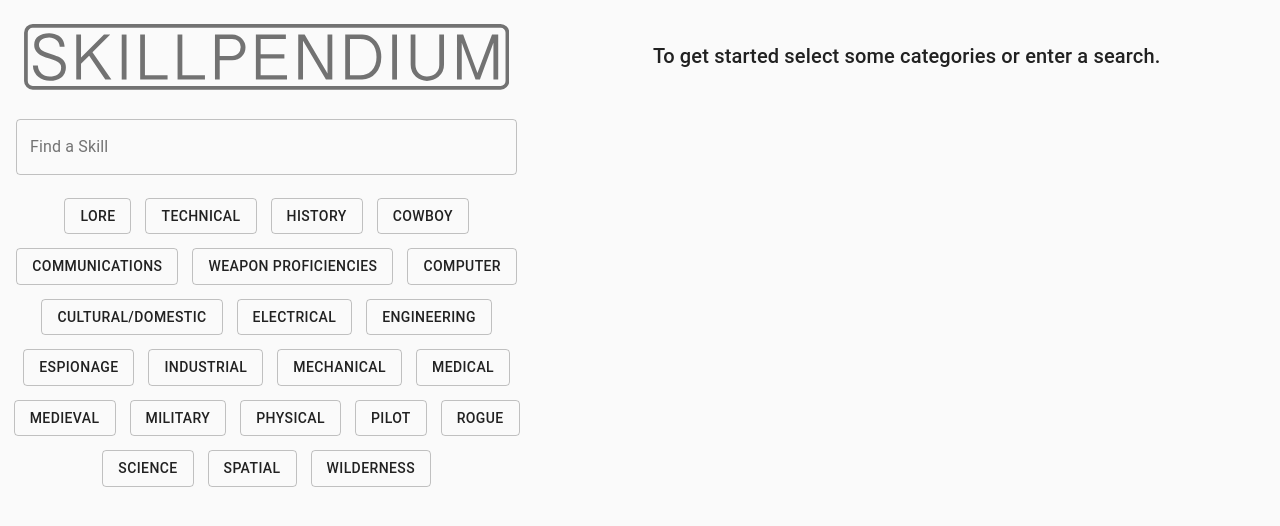
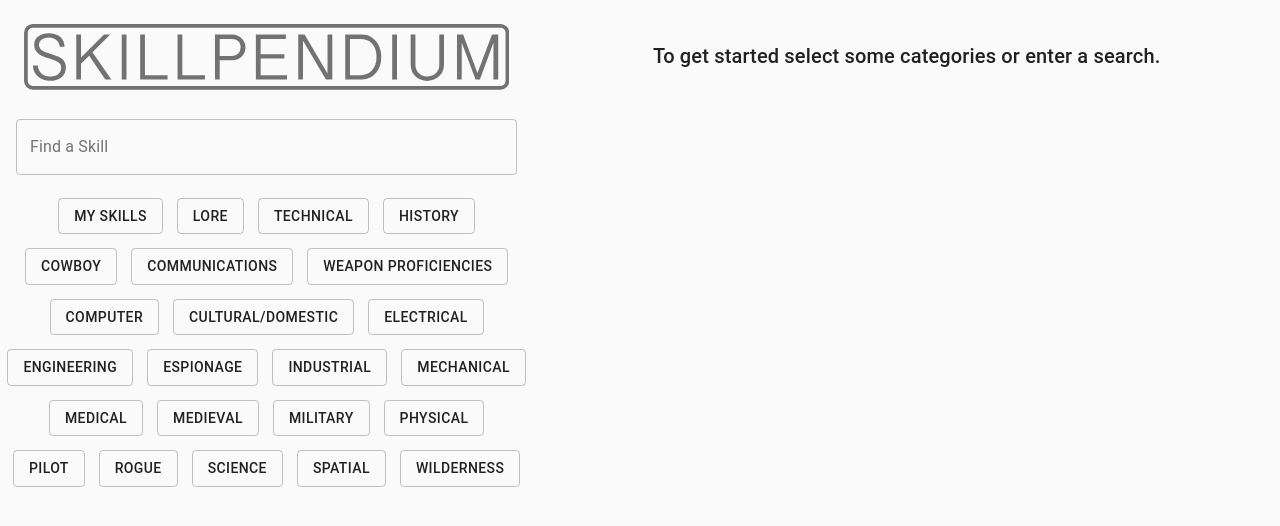
Before and after one commit to ChaoticNeutralCode/skillpendium, a React (Create React App) app: page / in a window 1280 px wide. Shown: the top 526 px of the page. Built offline with nearby package versions, Linux system fonts and the light colour scheme.

Commit message:
Can now add skills to a personal collection.

```diff
--- a/src/actions.js
+++ b/src/actions.js
@@ -44,3 +44,14 @@ export function clearFilters() {
     type: CLEAR_FILTERS
   };
 };
+
+export const TOGGLE_SKILL_IN_COLLECTION = 'TOGGLE_SKILL_IN_COLLECTION';
+export function toggleSkillInUserCollection(collectionId, skillId) {
+  return {
+    type: TOGGLE_SKILL_IN_COLLECTION,
+    payload: {
+      collectionId,
+      skillId
+    }
+  };
+};
--- a/src/components/Skill/Skill.js
+++ b/src/components/Skill/Skill.js
@@ -2,12 +2,14 @@ import React from 'react';
 import Card from '@material-ui/core/Card';
 import CardContent from '@material-ui/core/CardContent';
 import Typography from '@material-ui/core/Typography';
-import { Box, withStyles, Grid } from '@material-ui/core';
+import { Box, withStyles, Grid, IconButton } from '@material-ui/core';
 import { SkillStyles } from './SkillStyles';
 import LinkIcon from '@material-ui/icons/Link';
+import AddCircleOutlineRoundedIcon from '@material-ui/icons/AddCircleOutlineRounded';
+import RemoveCircleOutlineRoundedIcon from '@material-ui/icons/RemoveCircleOutlineRounded';
 import { Link } from 'react-router-dom';
 
-const Skill = ({ skill, categories, classes, className, onSelect }) => {
+const Skill = ({ skill, categories, classes, className, onSelect, userCollections, onToggleCollection }) => {
   const categoriesString = skill.categories
                             .map(s => categories[s])
                             .join(', ');
@@ -24,6 +26,17 @@ const Skill = ({ skill, categories, classes, className, onSelect }) => {
           <Grid
             item
           >
+            <IconButton
+              aria-label="add to My Skills"
+              component="a"
+              className={classes.permalink}
+              onClick={() => onToggleCollection ? onToggleCollection(0, skill.id) : null}
+            >
+              {(userCollections && userCollections.length) ?
+                <RemoveCircleOutlineRoundedIcon color="secondary"/> : <AddCircleOutlineRoundedIcon/>
+              }
+
+            </IconButton>
             <Link
               to={'/' + skill.id}
               onClick={(onSelect ? () => onSelect(skill.id) : null)}
--- a/src/components/Skill/SkillStyles.js
+++ b/src/components/Skill/SkillStyles.js
@@ -1,6 +1,6 @@
 export const SkillStyles = (theme) => ({
   permalink: {
-    verticalAlign: 'middle',
+    verticalAlign: 'baseline',
     color: 'inherit',
     padding: '2px 5px'
   },
--- a/src/pages/Home.js
+++ b/src/pages/Home.js
@@ -8,9 +8,13 @@ import Search from '../components/Search/Search';
 import Logo from '../components/Logo/Logo';
 import { withRouter, Link } from 'react-router-dom';
 import { connect } from 'react-redux';
-import { fetchData, toggleCategoryFilter, updateTextFilter, setIdFilter, clearFilters } from '../actions';
+import { fetchData, toggleCategoryFilter, updateTextFilter, setIdFilter, clearFilters, toggleSkillInUserCollection } from '../actions';
 
 class Home extends Component {
+  state = {
+    selectedCollection: null
+  }
+
   componentDidMount() {
     const idInURL = this.props.match.params.skillId;
 
@@ -21,8 +25,18 @@ class Home extends Component {
     this.props.fetchData();
   }
 
+  onSelectCollection(collectionId, ids) {
+    if(this.state.selectedCollection === collectionId) {
+      this.props.filterByCollection([]);
+      this.setState({ selectedCollection:null });
+    } else {
+      this.props.filterByCollection([...ids]);
+      this.setState({ selectedCollection:collectionId });
+    }
+  }
+
   render() {
-    const { categories, skills, classes } = this.props;
+    const { categories, skills, classes, userCollections } = this.props;
 
     return (
       <Grid
@@ -48,6 +62,17 @@ class Home extends Component {
             />
           </Box>
           <Box>
+            {userCollections.map((c, i) => (
+              <CategoryButton
+                key={i}
+                category={c.name}
+                categoryId={i}
+                selected={this.state.selectedCollection === i}
+                onClick={() => this.onSelectCollection(i, c.ids)}
+              />
+            ))
+
+            }
             {categories.map((c, i) => (
               <CategoryButton
                 key={i}
@@ -79,6 +104,13 @@ class Home extends Component {
                     skill={s}
                     categories={categories}
                     onSelect={this.props.filterById}
+                    userCollections={
+                      userCollections.reduce((skillCollections, c, i) => {
+                        if(c.ids.has(s.id)) skillCollections.push(i);
+                        return skillCollections;
+                      }, [])
+                    }
+                    onToggleCollection={this.props.toggleUserSkill}
                   />
                 ))}
               </Masonry>
@@ -96,7 +128,8 @@ const mapStateToProps = state => {
     categories: state.data.categories,
     selectedCategories: state.filters.categories,
     clearTextSearch: state.clearTextSearch,
-    skills: state.skills
+    skills: state.skills,
+    userCollections: state.userCollections
   }
 };
 
@@ -106,7 +139,9 @@ const mapDispatchToProps = dispatch => {
     onToggleCategory: id => dispatch(toggleCategoryFilter(id)),
     onTextSearch: text => dispatch(updateTextFilter(text)),
     filterById: id => dispatch(setIdFilter([id])),
-    clearFilters: () => dispatch(clearFilters())
+    filterByCollection: ids => dispatch(setIdFilter(ids)),
+    clearFilters: () => dispatch(clearFilters()),
+    toggleUserSkill: (collectionId, skillId) => dispatch(toggleSkillInUserCollection(collectionId, skillId))
   };
 };
 
--- a/src/reducers.js
+++ b/src/reducers.js
@@ -1,4 +1,29 @@
-import { LOAD_DATA, TOGGLE_CATEGORY_FILTER, UPDATE_TEXT_FILTER, SET_ID_FILTER, CLEAR_FILTERS } from "./actions";
+import { LOAD_DATA, TOGGLE_CATEGORY_FILTER, UPDATE_TEXT_FILTER, SET_ID_FILTER, CLEAR_FILTERS, TOGGLE_SKILL_IN_COLLECTION } from "./actions";
+
+function loadUserCollections() {
+  let userCollections = JSON.parse(localStorage.getItem('collections'));
+
+  if(!userCollections) {
+    return [{
+      name: 'My Skills',
+      ids: new Set()
+    }];
+  }
+
+  userCollections = userCollections.map(c => ({
+    ...c,
+    ids: new Set(c.ids)
+  }));
+
+  return userCollections;
+}
+
+function saveUserCollections(userCollections) {
+  localStorage.setItem('collections', JSON.stringify(userCollections.map(c => ({
+    ...c,
+    ids: [...c.ids]
+  }))));
+}
 
 const initialState = {
   data: {
@@ -11,12 +36,13 @@ const initialState = {
     categories: new Set(),
     text: '',
     ids: []
-  }
+  },
+  userCollections: loadUserCollections()
 };
 
 export default (state = initialState, action) => {
   let newState = {
-    data: state.data, // deliberately kept as reference, its a big object
+    ...state,
     skills: [],
     clearTextSearch: false
   };
@@ -44,12 +70,11 @@ export default (state = initialState, action) => {
       filters.text = action.payload;
       break;
     case SET_ID_FILTER:
-      filters.ids = action.payload;
-
-      if(filters.ids.length === 1) {
-        newState.clearTextSearch = true;
-        filters.categories.clear();
-        filters.text = '';
+      newState.clearTextSearch = true;
+      filters = {
+        categories: new Set(),
+        text: '',
+        ids: action.payload
       }
 
       break;
@@ -60,6 +85,22 @@ export default (state = initialState, action) => {
         text: '',
         ids: []
       };
+
+      break;
+    case TOGGLE_SKILL_IN_COLLECTION:
+      let collection = newState.userCollections[action.payload.collectionId];
+
+      if(collection) {
+        const skillId = action.payload.skillId;
+
+        if(collection.ids.has(skillId)) {
+          collection.ids.delete(skillId);
+        } else {
+          collection.ids.add(skillId);
+        }
+
+        saveUserCollections(newState.userCollections);
+      }
 
       break;
     default:
```
